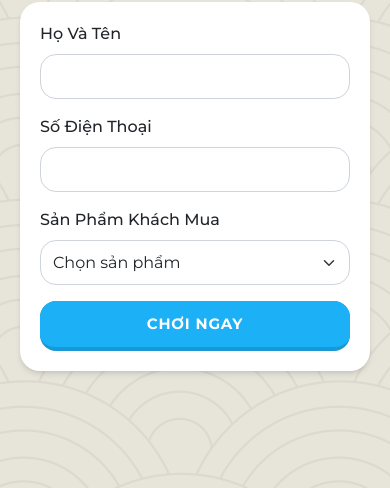
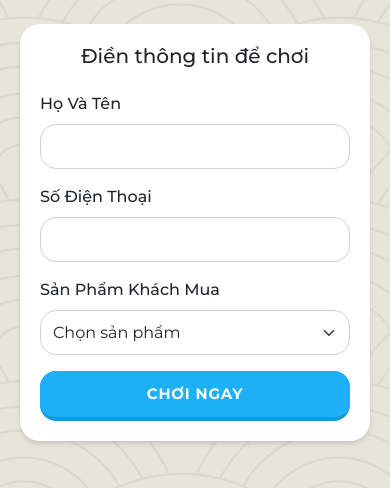
Before and after one commit to peternguyenhcmus/vong-quay-may-man, a plain HTML site: page index.html in a window 390 px wide. Drawn offline with nearby package versions, Linux system fonts and the light colour scheme; a script that the page names is missing; a web font is replaced by a local one.

Commit message:
update final 4

```diff
--- a/index.html
+++ b/index.html
@@ -38,16 +38,19 @@
 
 <body style="font-family: Montserrat; background-image: url(./bg-spin-wheel1.png); object-fit: cover;">
   <div class="container row mx-auto">
-    <div class="col-md-8 col-sm-12">
+    <div class="col-md-8 col-sm-12 wheel-container">
       <div class="text-center">
-        <img src="./title-spin-wheel.png" class="mt-3 mb-2" alt="" style="width: 250px">
+        <img src="./title-spin-wheel.png" class="mt-3 title-image" alt="">
       </div>
       <div class="wheel-wrapper"></div>
     </div>
-    <div class="col-md-4 col-sm-12 p-2 d-flex flex-column align-items-center">
-      <div class="fireworks-container" style="margin-top: -150px;"></div>
+    <div class="form-container col-md-4 col-sm-12 p-2 d-flex flex-column align-items-center">
+      <div class="fireworks-container"></div>
       <form class="w-100 form__container">
-        <div class="text-success text-center fw-semibold" id="winning-item"></div>
+        <div class="mb-4">
+          <div class="text-success text-center fw-semibold" id="winning-item"></div>
+          <h5 id="titleForm" class="text-center">Điền thông tin để chơi</h5>
+        </div>
         <div class="mb-3">
           <label for="name" class="form-label" style="font-size: 16px; font-weight: 500;">Họ Và Tên</label>
           <input type="text" class="form-control rounded-4" style="height: 45px" id="name" aria-describedby="emailHelp">
@@ -203,6 +206,7 @@
       rotation: wheel.rotation,
       onRest: (event) => {
         const selectedItem = wheel.items[event.currentIndex].label;
+        $('#titleForm').hide();
         $('#winning-item').html('Chúc mừng bạn nhận được phần quà' + ' ' + `"${selectedItem}"`);
         fireworks.start();
 
@@ -215,7 +219,6 @@
           purchased: document.getElementById("purchased").value,
         }
 
-        console.log(dataSend);
         fetch("https://script.google.com/macros/s/AKfycbwAwqCDZZNIFGHYei7kqk7QvbpzfgivTF6qIvmZqDCI_swJTVENfVh2nsqUdIfulzeXHQ/exec",
           {
             method: 'POST',
--- a/style.css
+++ b/style.css
@@ -1,17 +1,17 @@
 /* CSS */
 .button-19 {
   appearance: button;
-  background-color: #1899D6;
+  background-color: #1899d6;
   border: solid transparent;
   border-radius: 16px;
   border-width: 0 0 4px;
   box-sizing: border-box;
-  color: #FFFFFF;
+  color: #ffffff;
   cursor: pointer;
   display: inline-block;
   font-size: 15px;
   font-weight: 700;
-  letter-spacing: .8px;
+  letter-spacing: 0.8px;
   line-height: 20px;
   margin: 0;
   outline: none;
@@ -21,7 +21,7 @@
   text-transform: uppercase;
   touch-action: manipulation;
   transform: translateZ(0);
-  transition: filter .2s;
+  transition: filter 0.2s;
   user-select: none;
   -webkit-user-select: none;
   vertical-align: middle;
@@ -31,7 +31,7 @@
 
 .button-19:after {
   background-clip: padding-box;
-  background-color: #1CB0F6;
+  background-color: #1cb0f6;
   border: solid transparent;
   border-radius: 16px;
   border-width: 0 0 4px;
@@ -64,9 +64,43 @@
 }
 
 /* FORM INFORMATION */
-.form__container{
+.form__container {
   padding: 20px 20px;
   border-radius: 20px;
   background-color: #fff;
-  box-shadow: rgba(0, 0, 0, 0.1) 0px 4px 6px -1px, rgba(0, 0, 0, 0.06) 0px 2px 4px -1px;
+  box-shadow:
+    rgba(0, 0, 0, 0.1) 0px 4px 6px -1px,
+    rgba(0, 0, 0, 0.06) 0px 2px 4px -1px;
 }
+
+.wheel-container {
+  margin-top: 100px
+}
+
+.title-image {
+  width: 350px;
+  margin-bottom: 20px;
+}
+
+.form-container {
+  margin-top: 150px;
+}
+
+@media screen and (max-width: 600px) {
+
+  .wheel-container {
+    margin-top: 10px
+  }
+
+  .form-container {
+    margin-top: 0px;
+  }
+
+  .fireworks-container {
+    margin-top: -150px;
+  }
+
+  .title-image {
+    width: 250px !important;
+  }
+}
```
